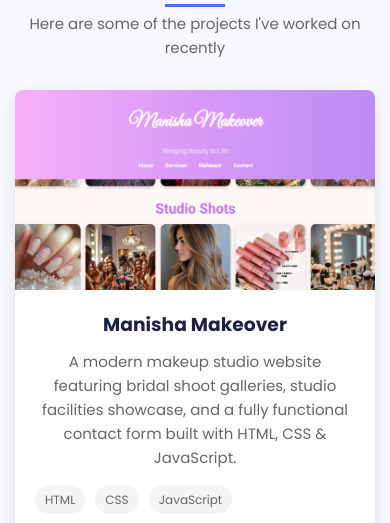
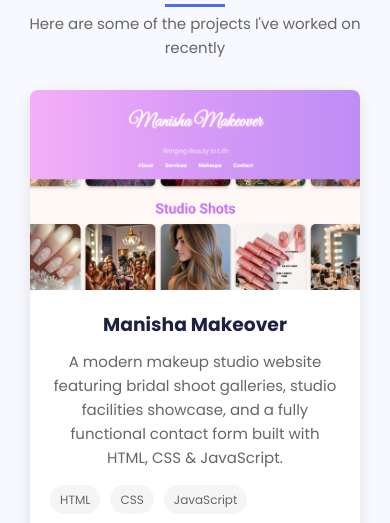
Before and after one commit to 9940-pg/Priyanka-PORTFOLIO, a plain HTML site: page index.html in a window 390 px wide. Shown: the part 3911-4434 px from the top of the page. Drawn offline with Linux system fonts and the light colour scheme.

Commit message:
changes in media queries

```diff
--- a/styles.css
+++ b/styles.css
@@ -814,7 +814,7 @@
      /* 📱 Mobile fixes */
 @media (max-width: 576px) {
   body {
-    overflow-x: hidden; /* prevent horizontal scroll */
+
     box-sizing: border-box;
   }
 
@@ -930,9 +930,7 @@
   box-sizing: border-box;
 }
 
-.projects .card {
-  max-width: 100%;
-}
+
 
 .projects .card img {
   max-width: 100%;
@@ -981,8 +979,7 @@
   .about-row,
   .contact-container,
   .footer-container,
-  .footer-col
-  .projects-container{
+  .footer-col {
     padding-left: 15px;
     padding-right: 15px;
     max-width: 100%;
@@ -1045,3 +1042,18 @@ footer h4::after {
 
 
 }
+
+@media (max-width: 768px) {
+  /* Projects Section Mobile Fix */
+  .projects-container {
+    grid-template-columns: 1fr; /* एक कॉलम में बदलें */
+    gap: 25px; /* गैप थोड़ा कम करें */
+    padding: 0 10px; /* साइड से थोड़ी पैडिंग दें */
+    margin: 0 auto; /* बीच में रखें */
+  }
+
+  .project-card {
+    width: 97%;
+    margin: 0 auto;
+  }
+}
```
